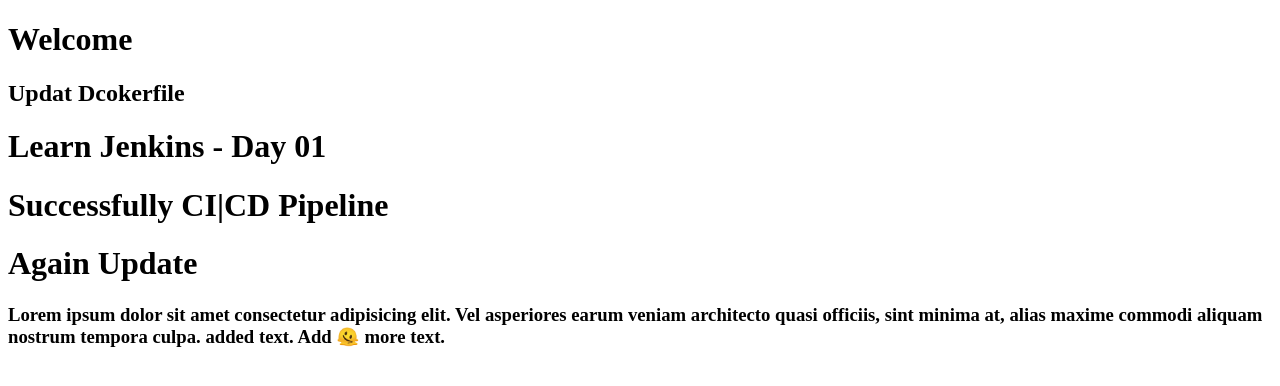
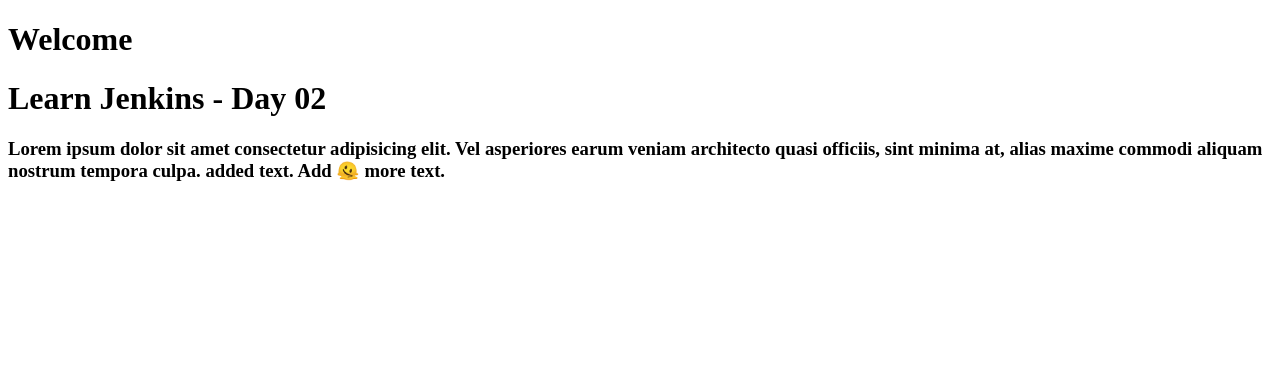
Before and after one commit to raksmeycoding/jenkens, a website: page jenkens_day_001/pages/home.html in a window 1280 px wide. Drawn offline with Linux system fonts and the light colour scheme.

Commit message:
Update home.html

```diff
--- a/jenkens_day_001/pages/home.html
+++ b/jenkens_day_001/pages/home.html
@@ -9,10 +9,7 @@
 
 <body>
   <h1>Welcome</h1>
-  <h2>Updat Dcokerfile</h2>
-  <h1>Learn Jenkins - Day 01</h1>
-  <h1>Successfully CI|CD Pipeline</h1>
-  <h1>Again Update</h1>
+  <h1>Learn Jenkins - Day 02</h1>
   <h3>Lorem ipsum dolor sit amet consectetur adipisicing elit. Vel asperiores earum veniam architecto quasi officiis,
     sint minima at, alias maxime commodi aliquam nostrum tempora culpa. added text. Add 🫠 more text.</h3>
 </body>
```
